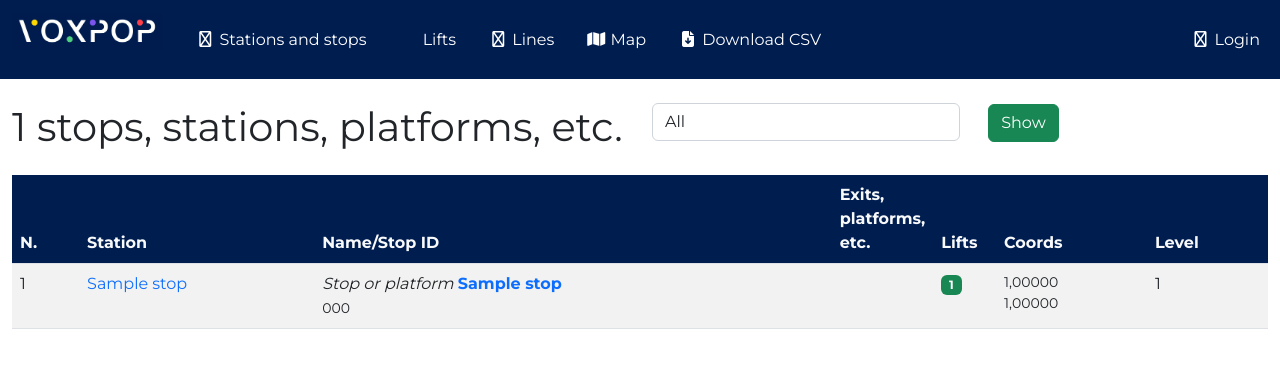
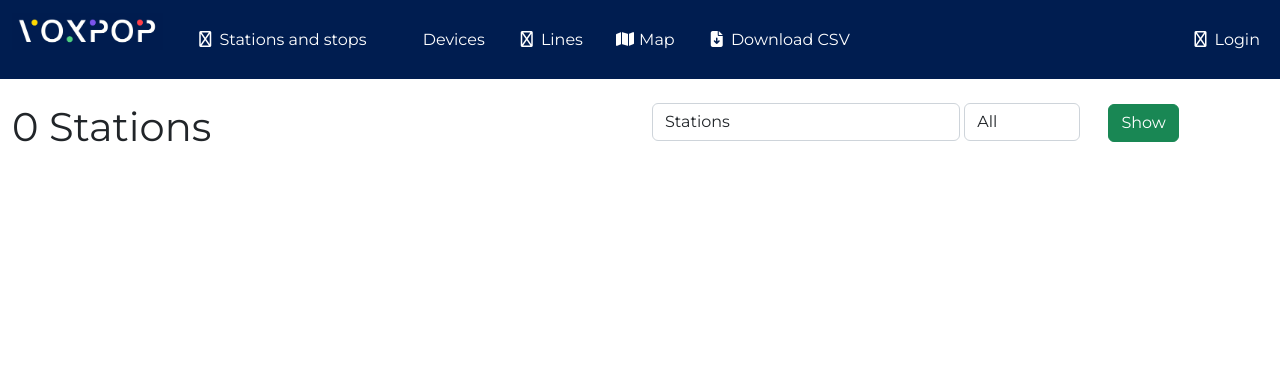
Before and after one commit to infofactory/voxpop, a Django app: page / in a window 1280 px wide. Shown: the top 368 px of the page. Run offline with Django 4.2, Linux system fonts and the light colour scheme; tables that the repository leaves empty hold one stand-in row (values such as "Sample post"); some libraries are stand-ins or nearby versions.

Commit message:
Selettori tipo stazione

```diff
--- a/src/lisbona/templates/base.html
+++ b/src/lisbona/templates/base.html
@@ -37,7 +37,7 @@
                     <a class="nav-link" href="{% url 'home' %}"><i class="fa-fw fa-regular fa-train"></i> Stations and stops</a>
                   </li>
                   <li class="nav-item mx-2">
-                    <a class="nav-link" href="{% url 'lifts' %}"><i class="fa-fw fa-regular fa-escalator"></i> Lifts</a>
+                    <a class="nav-link" href="{% url 'lifts' %}"><i class="fa-fw fa-regular fa-escalator"></i> Devices</a>
                   </li>
                   <li class="nav-item mx-2">
                     <a class="nav-link" href="{% url 'lines' %}"><i class="fa-fw fa-regular fa-road"></i> Lines</a>
--- a/src/stations/models.py
+++ b/src/stations/models.py
@@ -44,11 +44,13 @@ class Stop(models.Model):
     TODO = 0
     WORKING = 1
     COMPLETED = 2
+    VALIDATED = 3
 
     STATUSES = (
         (TODO, "To do"),
         (WORKING, "Working"),
         (COMPLETED, "Completed"),
+        (VALIDATED, "Validated"),
     )
 
     code = models.CharField(verbose_name='Stop ID', max_length=20, blank=True)
--- a/src/stations/templates/lifts/lifts.html
+++ b/src/stations/templates/lifts/lifts.html
@@ -31,6 +31,7 @@
             <th>N.</th>
             <th>Station</th>
             <th>Name</th>
+            <th>Image</th>
             <th>Friendly name</th>
             <th>From</th>
             <th>To</th>
@@ -47,6 +48,7 @@
             <td class="text-nowrap">
                 <i class="fa-regular fa-fw fa-{% if lift.type == 0 %}elevator{% elif lift.type == 1 %}wheelchair{% elif lift.type == 2 %}stairs{% elif lift.type == 3 %}escalator{% endif %}" title="{{lift.get_type_display}}"></i>&nbsp;<a href="{% url 'lift_edit' lift.pk %}">{{lift}}</a>
             </td>
+            <td>{% if lift.image %}<i class="fa-regular fa-image text-success"></i>{% endif %}</td>
             <td>{{lift.friendly_name}}</td>
             <td>{{lift.from_area}}</td>
             <td>{{lift.to_area}}</td>
--- a/src/stations/templates/stations/stops.html
+++ b/src/stations/templates/stations/stops.html
@@ -5,22 +5,43 @@
 
     <div class="row my-4">
         <div class="col-md-6">
-            <h1>{{stops|length}} {% if request.GET.type %}{{stops.0.get_location_type_display}}s{% else %}stops, stations, platforms, etc.{% endif %}</h1>
+            <h1>{{stops|length}} {% if request.GET.type %}{{stops.0.get_location_type_display}}s{% else %}Stations{% endif %}</h1>
         </div>
         <div class="col-md-6">
             <form>
                 <select name="type" class="form-control w-50 d-inline">
-                    <option value="">All</option>
-                    <option{% if request.GET.type == '1' %} selected{% endif %} value="1">Stations</option>
+                    <option{% if request.GET.type == '1' or not request.GET.type %} selected{% endif %} value="1">Stations</option>
                     <option{% if request.GET.type == '0' %} selected{% endif %} value="0">Stops and platforms</option>
                     <option{% if request.GET.type == '2' %} selected{% endif %} value="2">Entrances and exits</option>
                     <option{% if request.GET.type == '3' %} selected{% endif %} value="3">Areas and generic nodes</option>
+                </select>
+                <select name="status" class="form-control w-auto" style="display: {% if request.GET.type == '1' or not request.GET.type %}inline{% else %}none{% endif %}">
+                    <option{% if not request.GET.status %} selected{% endif %} value="">All</option>
+                    <option{% if request.GET.status == '0' %} selected{% endif %} value="0">To do</option>
+                    <option{% if request.GET.status == '1' %} selected{% endif %} value="1">Working</option>
+                    <option{% if request.GET.status == '2' %} selected{% endif %} value="2">Completed</option>
+                    <option{% if request.GET.status == '3' %} selected{% endif %} value="3">Validated</option>
                 </select>
                 <input type="submit" value="Show" class="ms-4 btn btn-success">
             </form>
         </div>
     </div>
 
+    <script>
+
+        const typeSelector = document.querySelector('select[name="type"]');
+        typeSelector.addEventListener('change', showStatus);
+
+        function showStatus() {
+            const status = document.querySelector('select[name="status"]');
+            if (typeSelector.value == '1') {
+                status.style.display = 'inline';
+            } else {
+                status.style.display = 'none';
+            }
+
+        }
+    </script>
 {% if stops %}
 
 
@@ -34,8 +55,15 @@
             {% endif %}
             <th>Name/Stop ID</th>
             {% if request.GET.type == '1' or not request.GET.type %}
-                <th width="8%">Exits, platforms, etc.</th>
+            <th width="8%">Exits, platforms, etc.</th>
                 <th width="5%">Lifts</th>
+            {% comment %}<th width="8%">Stop/Platform</th>
+                <th width="5%">Entrance/Exits</th>
+                <th width="5%">Area/Generic node</th>
+                <th width="5%">Lifts</th>
+                <th width="5%">Escalator</th>
+                <th width="5%">Stairlifts</th>
+                <th width="5%">Stairs</th>{% endcomment %}
             {% endif %}
             <th>Coords</th>
             <th>Level</th>
@@ -61,6 +89,11 @@
             {% if request.GET.type == '1' or not request.GET.type %}
                 <td><span class="badge bg-primary">{{stop.children.count|default:''}}</span></td>
                 <td><span class="badge bg-success">{{stop.lifts.count|default:''}}</span></td>
+                {% comment %}<td><span class="badge bg-success">{{stop.lifts.count|default:''}}</span></td>
+                <td><span class="badge bg-success">{{stop.lifts.count|default:''}}</span></td>
+                <td><span class="badge bg-success">{{stop.lifts.count|default:''}}</span></td>
+                <td><span class="badge bg-success">{{stop.lifts.count|default:''}}</span></td>
+                <td><span class="badge bg-success">{{stop.lifts.count|default:''}}</span></td>{% endcomment %}
             {% endif %}
             <td class="small">{{stop.lat|floatformat:5|default_if_none:''}}<br>
                 {{stop.lon|floatformat:5|default_if_none:''}}</td>
--- a/src/stations/views.py
+++ b/src/stations/views.py
@@ -269,12 +269,15 @@ def lifts_list(request):
 
 def stops_list(request):
     stops = Stop.objects.order_by('parent_station', 'name')
-    location_type = request.GET.get('type')
-    if location_type:
-        if location_type == '3':
-            stops = stops.filter(location_type__in='345')
-        else:
-            stops = stops.filter(location_type=location_type)
+    location_type = request.GET.get('type', '1')
+    if location_type == '3':
+        stops = stops.filter(location_type__in='345')
+    else:
+        stops = stops.filter(location_type=location_type)
+
+    status = request.GET.get('status')
+    if status and location_type == '1':
+        stops = stops.filter(status=status)
 
     # Sort stops by parent station name
     stops=list(stops)
```
